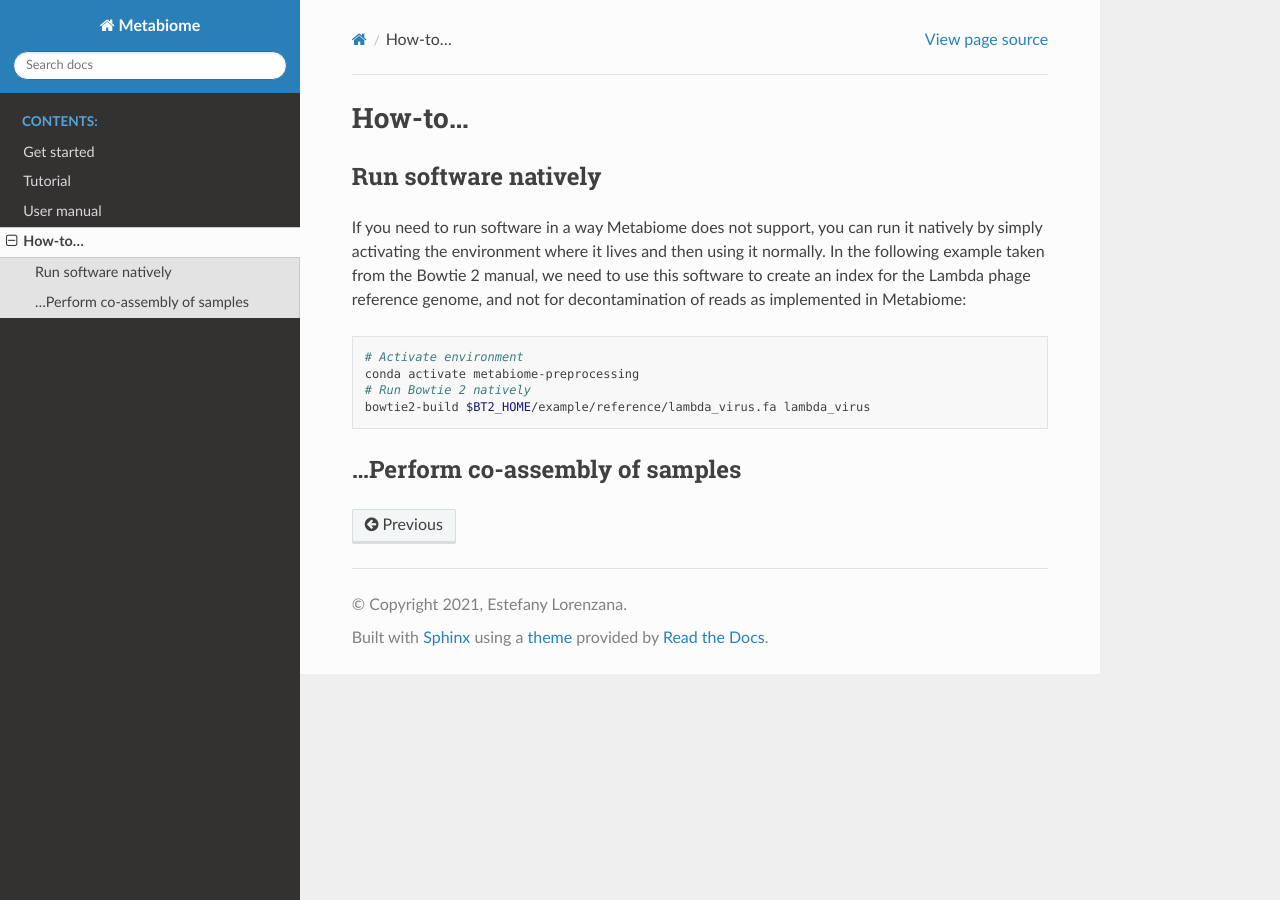
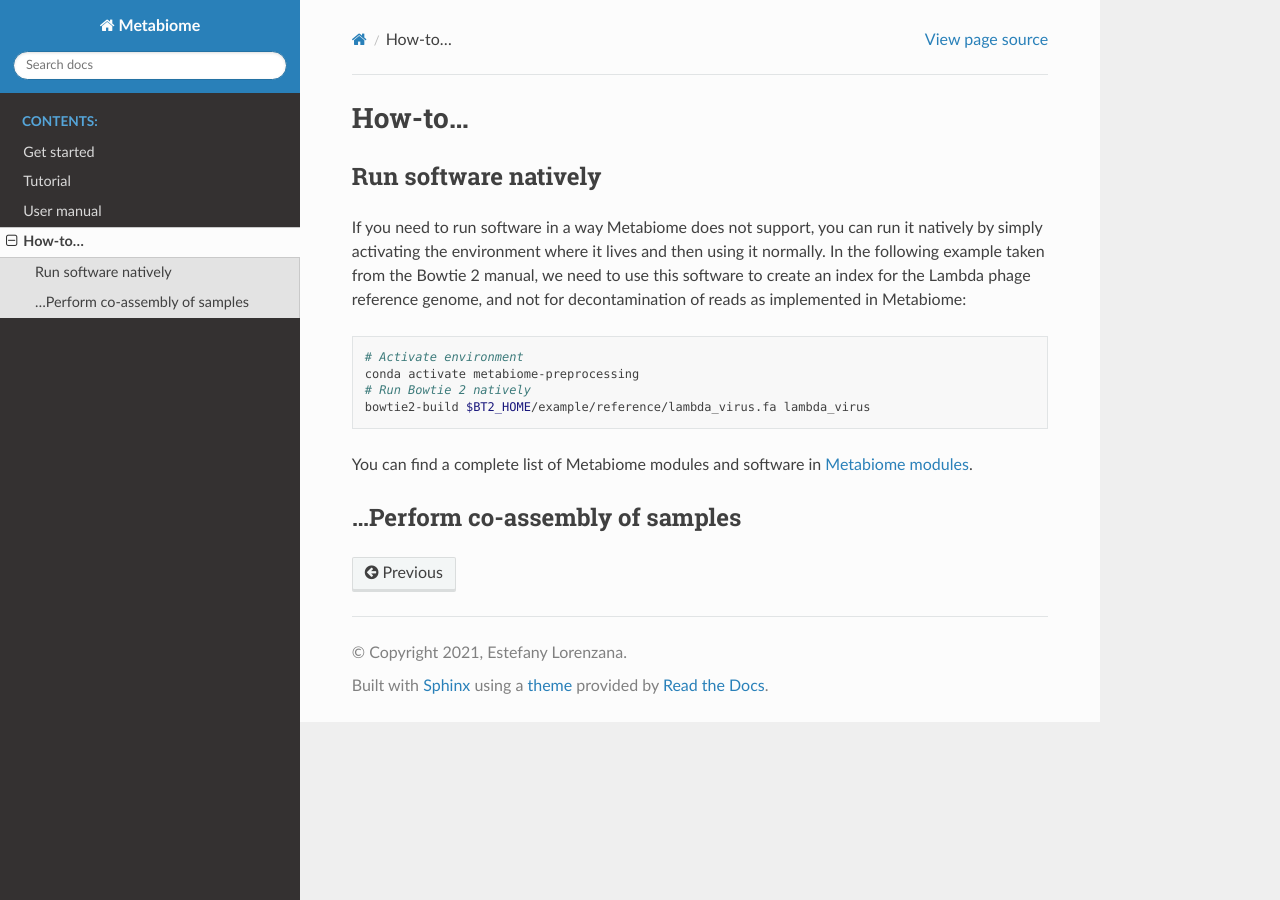
Before and after one commit to Nesper94/Metabiome, a Sphinx documentation site: the page built from documentation/source/how-to.rst, in a window 1280 px wide. Built offline with Sphinx 7.4.7 and the Read the Docs theme 2.0.0, drawn with Linux system fonts in a browser that asks for light colours.

Commit message:
Add link to "Metabiome modules"

```diff
--- a/documentation/source/how-to.rst
+++ b/documentation/source/how-to.rst
@@ -18,6 +18,8 @@ not for decontamination of reads as implemented in Metabiome:
     # Run Bowtie 2 natively
     bowtie2-build $BT2_HOME/example/reference/lambda_virus.fa lambda_virus
 
+You can find a complete list of Metabiome modules and software in :ref:`modules`.
+
 .. _co-assembly:
 
 ...Perform co-assembly of samples
```
